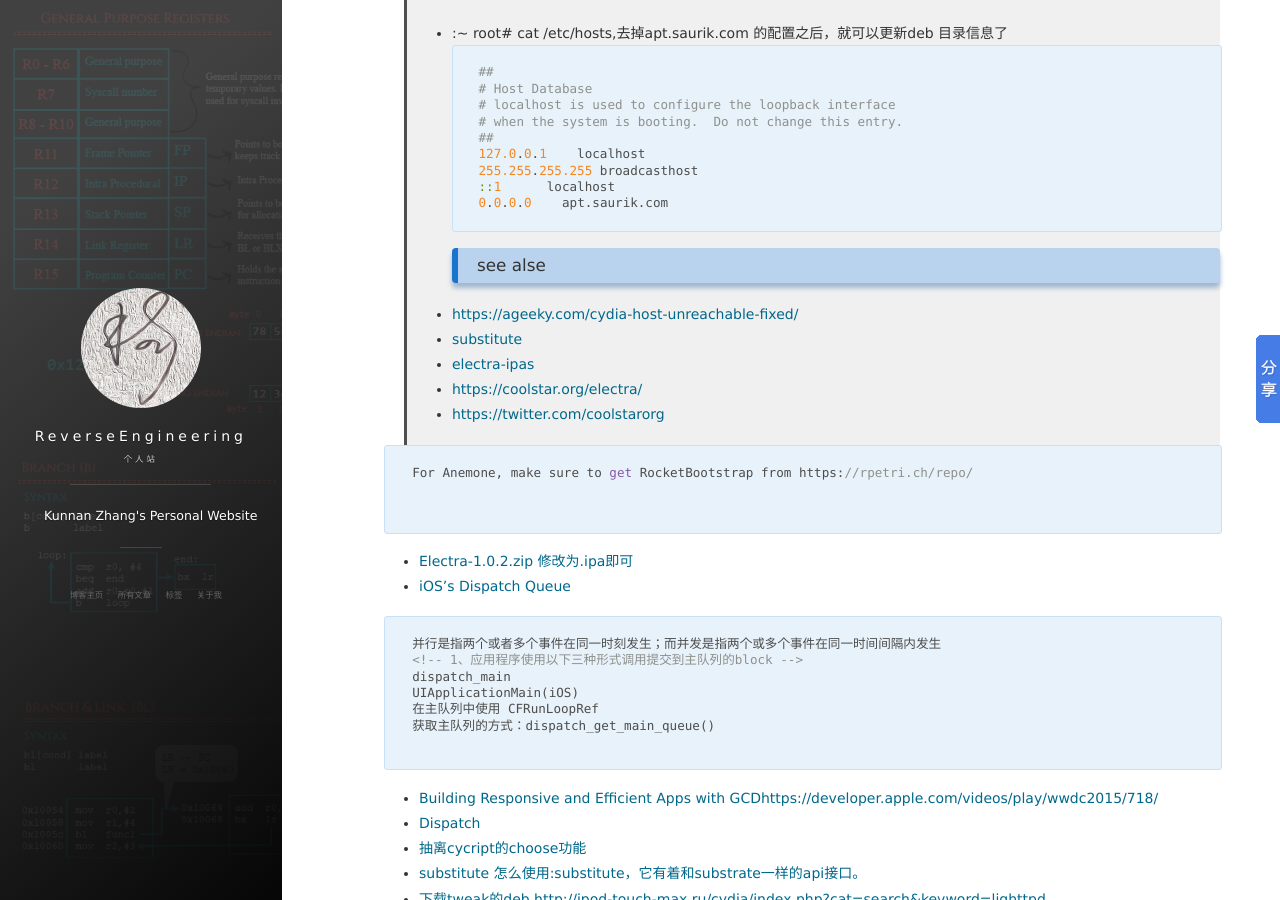
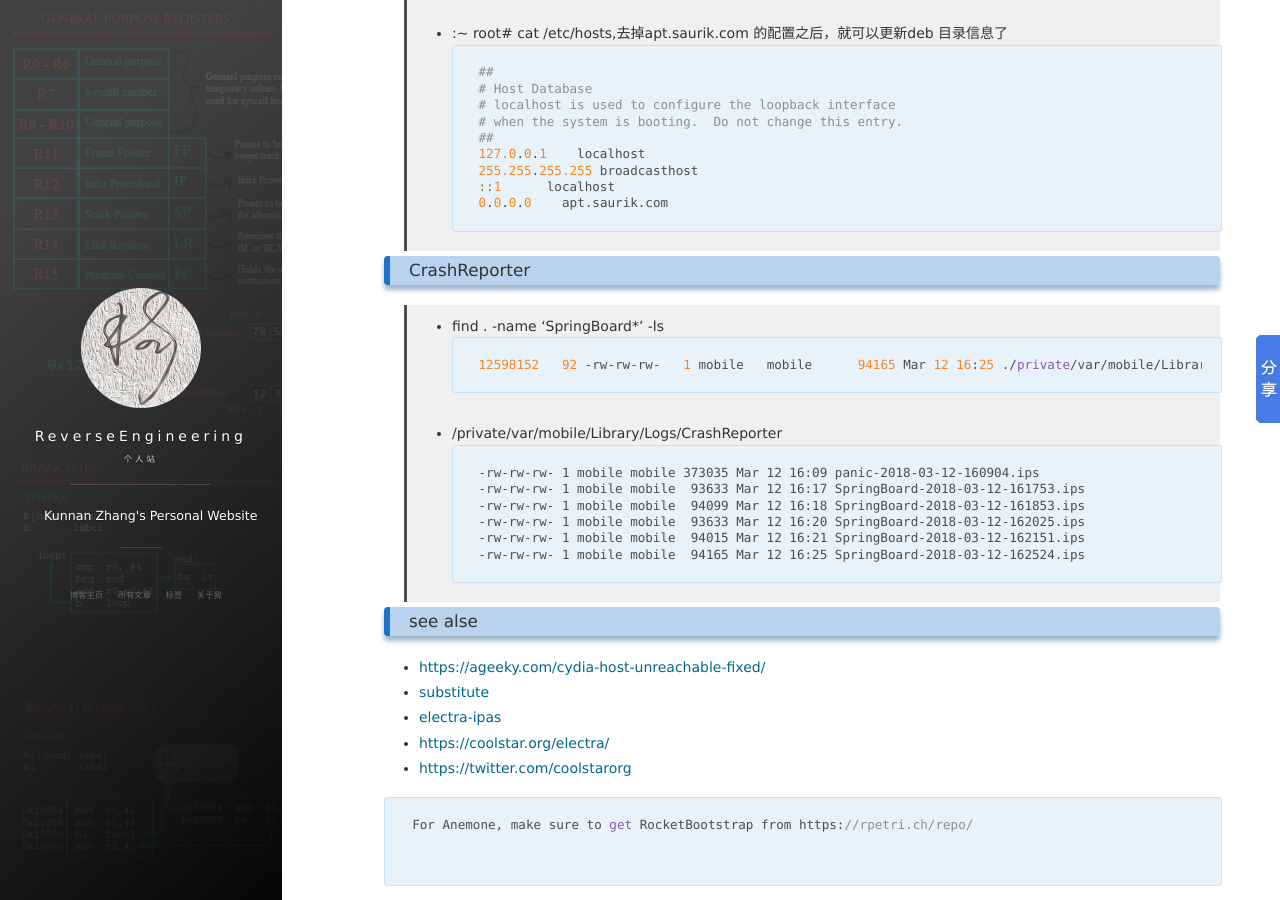
Before and after one commit to zhangkn/zhangkn.github.io, a Jekyll site: the page built from _posts/2018-02-28-Electra.md, in a window 1280 px wide and 900 px high, scrolled down 969 px. Built offline with Jekyll 4.4.1, drawn with Linux system fonts in a browser that asks for light colours; nearby versions of some CDN libraries; comment, search, counter and statistics services are not loaded.

Commit message:
CrashReporter

````diff
--- a/_posts/2018-02-28-Electra.md
+++ b/_posts/2018-02-28-Electra.md
@@ -64,6 +64,25 @@
 ::1      localhost
 0.0.0.0    apt.saurik.com
 ```
+
+### CrashReporter
+
+
+>* find . -name  'SpringBoard*' -ls
+```
+12598152   92 -rw-rw-rw-   1 mobile   mobile      94165 Mar 12 16:25 ./private/var/mobile/Library/Logs/CrashReporter/SpringBoard-2018-03-12-162524.ips
+```
+
+>* /private/var/mobile/Library/Logs/CrashReporter
+```
+-rw-rw-rw- 1 mobile mobile 373035 Mar 12 16:09 panic-2018-03-12-160904.ips
+-rw-rw-rw- 1 mobile mobile  93633 Mar 12 16:17 SpringBoard-2018-03-12-161753.ips
+-rw-rw-rw- 1 mobile mobile  94099 Mar 12 16:18 SpringBoard-2018-03-12-161853.ips
+-rw-rw-rw- 1 mobile mobile  93633 Mar 12 16:20 SpringBoard-2018-03-12-162025.ips
+-rw-rw-rw- 1 mobile mobile  94015 Mar 12 16:21 SpringBoard-2018-03-12-162151.ips
+-rw-rw-rw- 1 mobile mobile  94165 Mar 12 16:25 SpringBoard-2018-03-12-162524.ips
+```
+
 ### see alse
 - [https://ageeky.com/cydia-host-unreachable-fixed/](https://ageeky.com/cydia-host-unreachable-fixed/)
 - [substitute](https://github.com/coolstar/substitute)
````
Also changed, not shown: _posts/2018-03-12-symbolicatecrash.md (added, +96 -0 lines).
